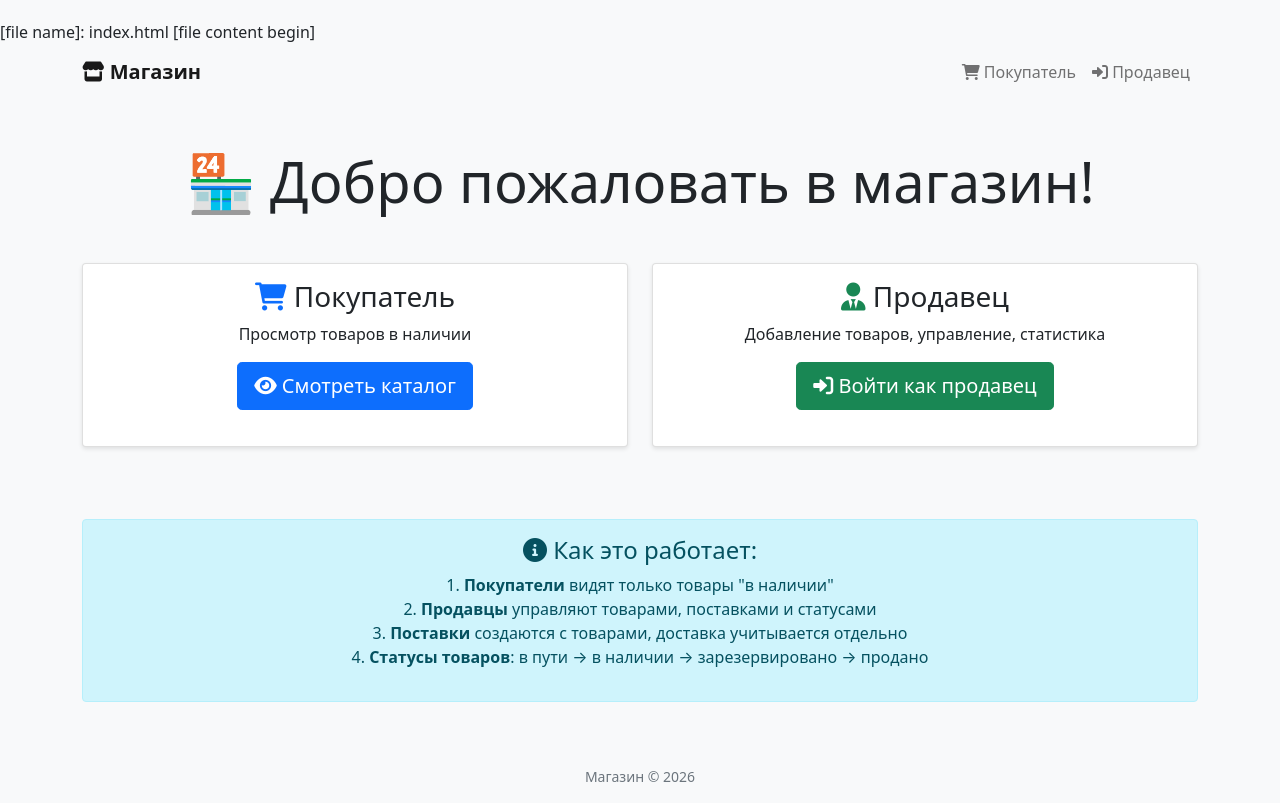
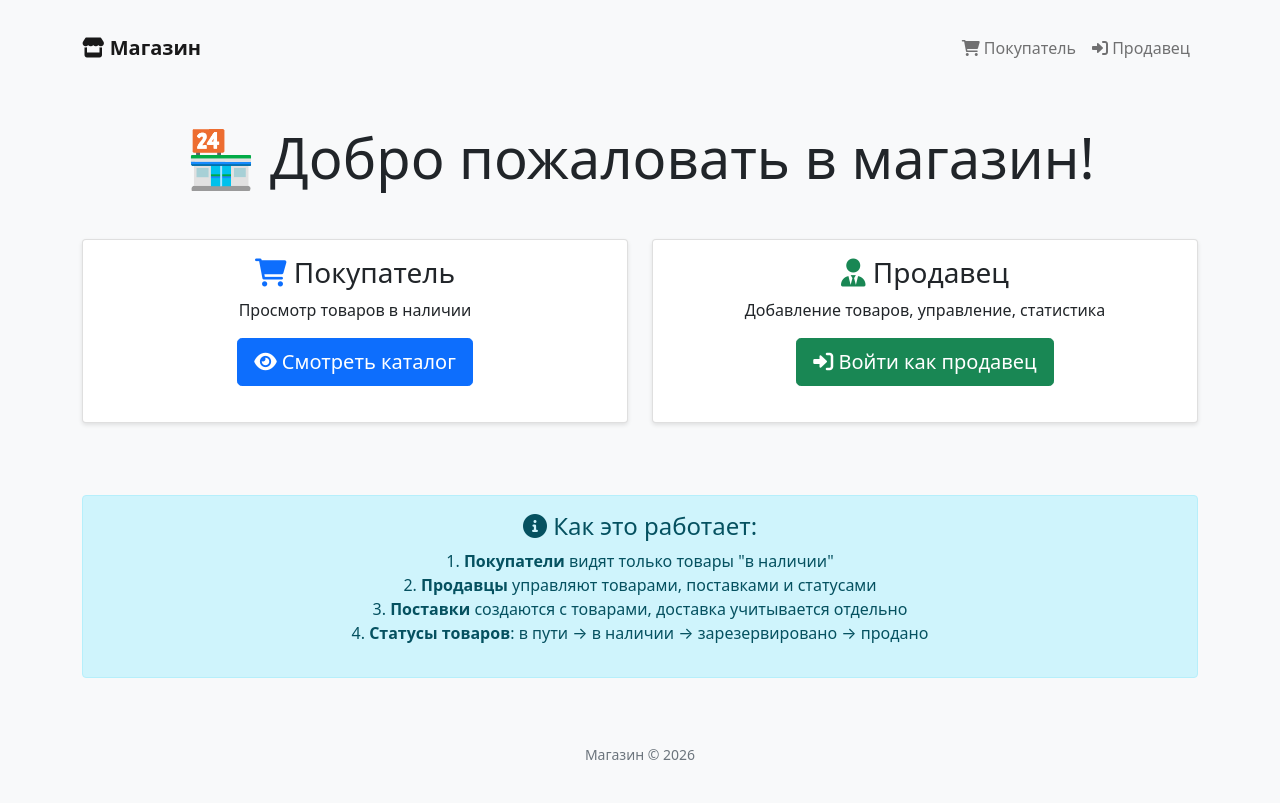
Before and after one commit to SlavchikSV/vape-shop, a Flask app: template templates/index.html in a window 1280 px wide. After the commit the page ends 760 px from the top, so only its background shows below. Run offline with Flask 3, Linux system fonts and the light colour scheme; the template is opened without the code that fills it, so the values that code supplies are empty.

Commit message:
Update index.html

```diff
--- a/templates/index.html
+++ b/templates/index.html
@@ -1,5 +1,3 @@
-[file name]: index.html
-[file content begin]
 {% extends "base.html" %}
 
 {% block title %}Магазин - Главная{% endblock %}
@@ -43,4 +41,3 @@
     </div>
 </div>
 {% endblock %}
-[file content end]
```
